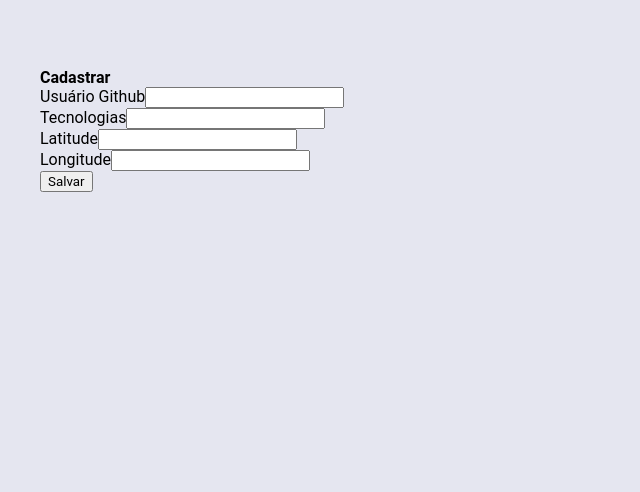
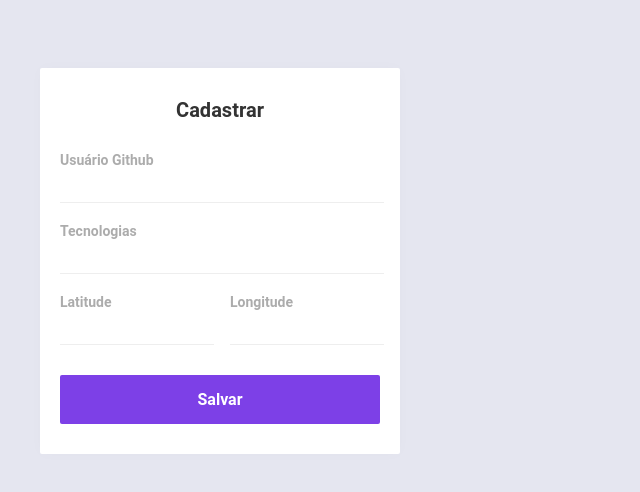
Before and after one commit to viniciusolima/omnistack-10-react, a React (Create React App) app: page / in a window 1280 px wide. Shown: the top 492 px of the page, without its empty margins (0-640 px from the left). Built offline with nearby package versions, Linux system fonts and the light colour scheme.

Commit message:
Create styles for Sidebar

```diff
--- a/src/Sidebar.css
+++ b/src/Sidebar.css
@@ -0,0 +1,68 @@
+aside {
+  width: 320px;
+  background: #FFF;
+  box-shadow: 0 0 14px 0 rgba(0, 0, 0, 0.02) ;
+  border-radius: 2px;
+  padding: 30px 20px;
+}
+
+aside strong {
+  font-size: 20px;
+  text-align: center;
+  display: block;
+  color: #333;
+}
+
+aside form {
+  margin-top: 30px;
+}
+
+aside form .input-block + .input-block  {
+  margin-top: 20px;
+}
+
+aside form .input-group {
+  margin-top: 20px;
+  display: grid;
+  gap: 20px;
+  grid-template-columns: 1fr 1fr;
+}
+
+aside form .input-group .input-block{
+  margin-top: 0;
+}
+
+
+aside form .input-block label {
+  color: #ACACAC;
+  font-size: 14px;
+  font-weight: bold;
+  display: block;
+}
+
+aside form .input-block input {
+  width: 100%;
+  height: 32px;
+  font-size: 14px;
+  color: #666;
+  border: 0;
+  border-bottom: 1px solid #eee;
+}
+
+aside form button[ type=submit ]{
+  width: 100%;
+  border: 0;
+  margin-top: 30px;
+  background: #7D40E7;
+  border-radius: 2px;
+  padding: 15px 20px;
+  font-size: 16px;
+  font-weight: bold;
+  color: #FFF;
+  cursor: pointer;
+  transition: background 0.5s;
+}
+
+aside form button[ type=submit ]:hover{
+  background: #6931CA;
+}
```
